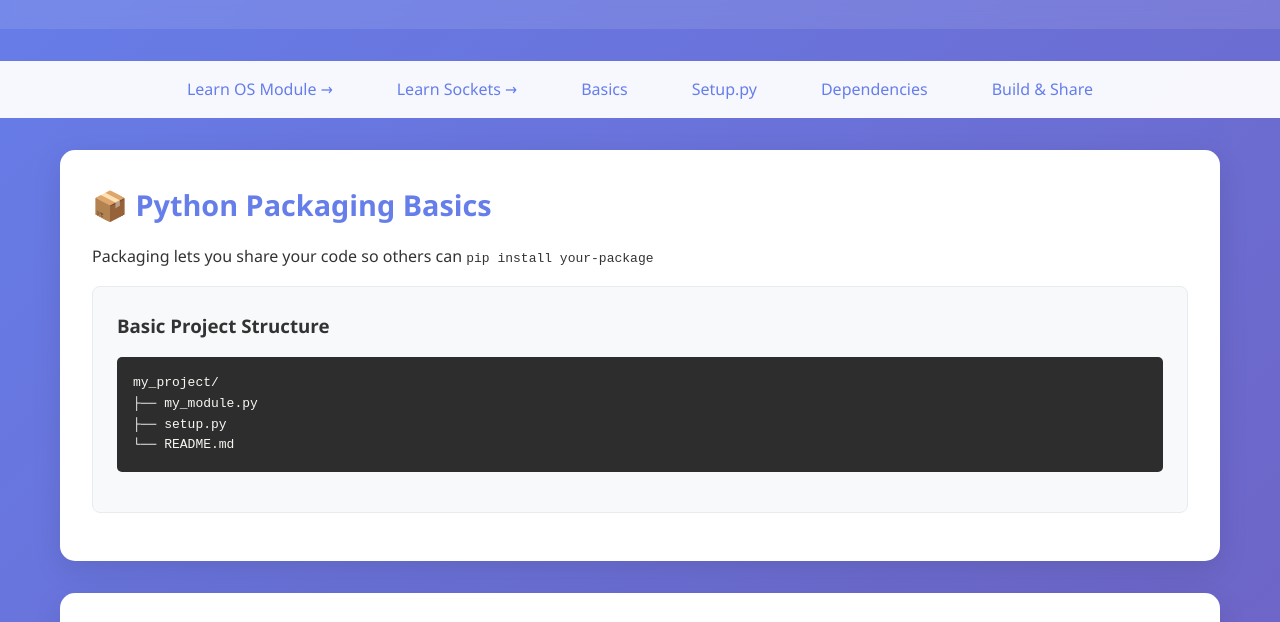
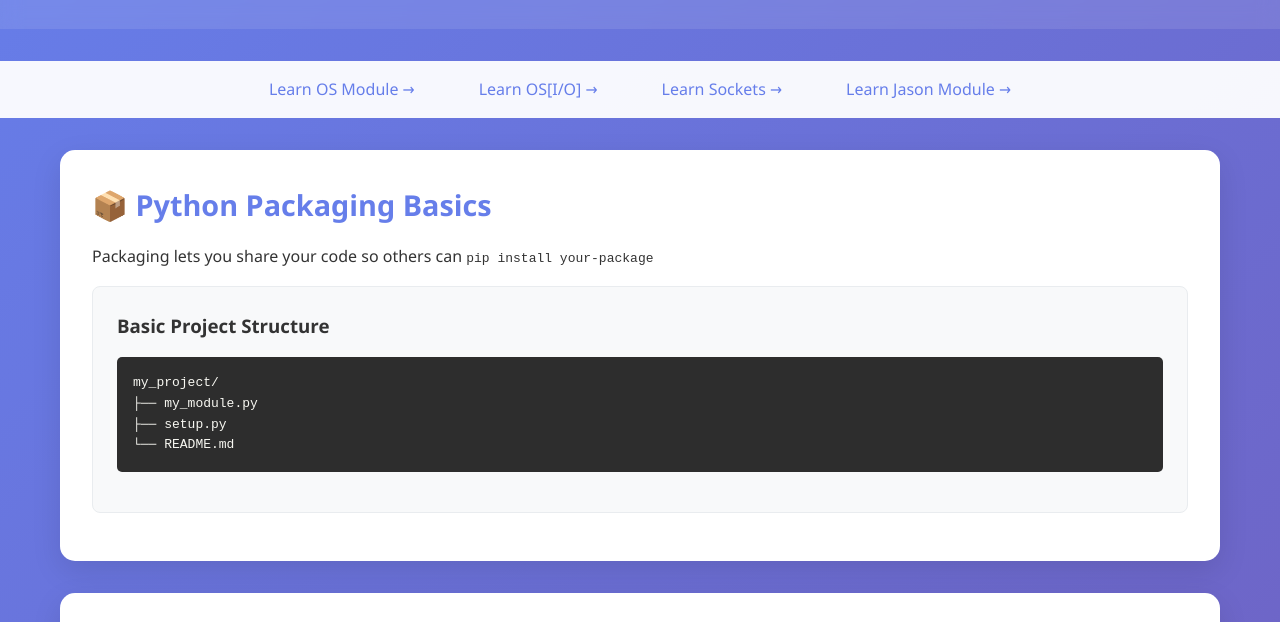
Before and after one commit to Nassim-py/Python_learning-, a plain HTML site: page index.html in a window 1280 px wide. Shown: the part 133-755 px from the top of the page. Drawn offline with Linux system fonts and the light colour scheme.

Commit message:
Update index.html

```diff
--- a/index.html
+++ b/index.html
@@ -19,13 +19,9 @@
         <div class="container">
             <ul>
                 <li><a href="os_module.html">Learn OS Module →</a></li>
+                <li><a href="file-io.html">Learn OS[I/O] →</a></li>
                 <li><a href="sockets_module.html">Learn Sockets →</a></li>
-                <li><a href="#basics">Basics</a></li>
-                <li><a href="#setup">Setup.py</a></li>
-                <li><a href="#dependencies">Dependencies</a></li>
-                <li><a href="#build">Build & Share</a></li>
-
-
+                <li><a href="jason-data.html">Learn Jason Module →</a></li>
             </ul>
         </div>
     </nav>
```
